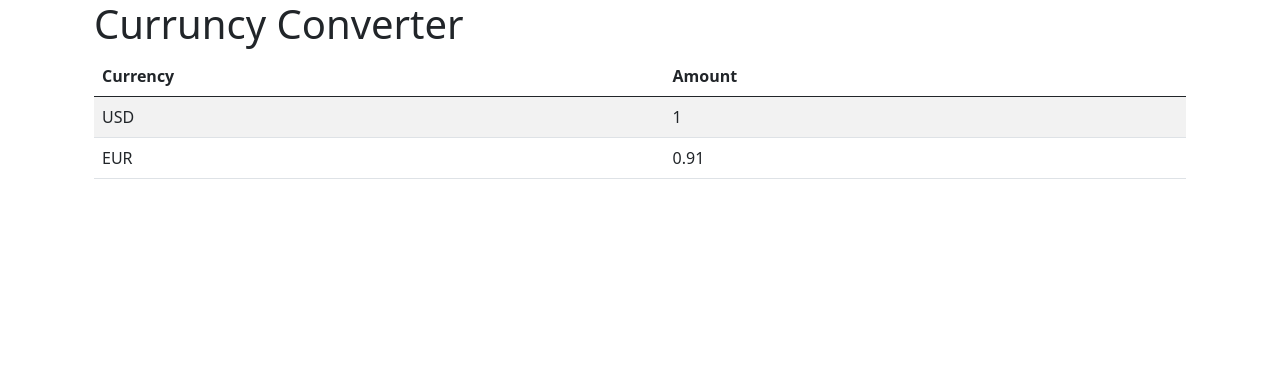
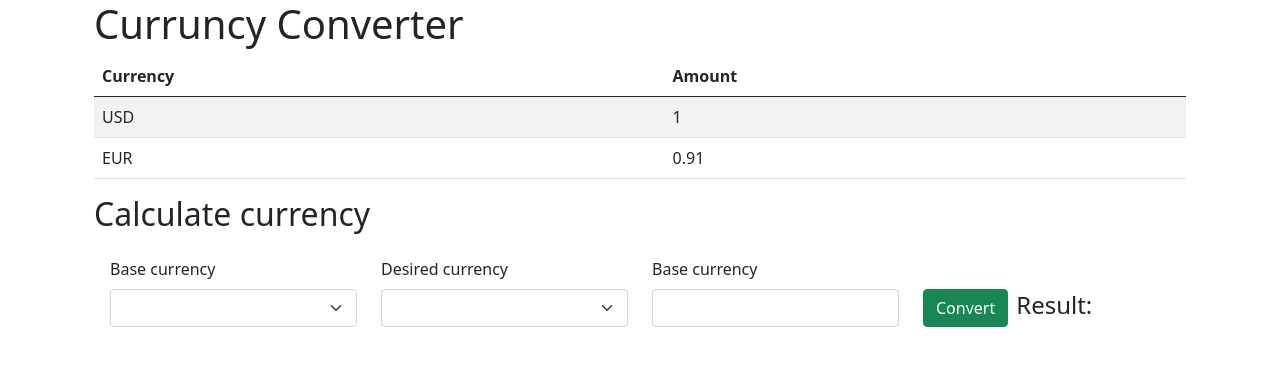
Before and after one commit to ortigaliev/JavaScriptApiPractice, a plain HTML site: page index.html in a window 1280 px wide. Drawn offline with nearby package versions, Linux system fonts and the light colour scheme.

Commit message:
feat: Develop calculate section

```diff
--- a/index.html
+++ b/index.html
@@ -31,6 +31,26 @@
           </tr>
         </tbody>
       </table>
+      <h2>Calculate currency</h2>
+      <div class="row p-3" id="converter">
+        <div class="col-6 col-sm-3">
+          <label for="form-currency" class="form-label">Base currency</label>
+          <select class="form-select" id="form-currency"></select>
+        </div>
+        <div class="col-6 col-sm-3">
+          <label for="to-currency" class="form-label">Desired currency</label>
+          <select class="form-select" id="form-currency"></select>
+        </div>
+        <div class="col-6 col-sm-3">
+          <label for="form-currency" class="form-label">Base currency</label>
+          <input class="form-control" id="amount" type="number"></input>
+        </div>
+        <div class="col-6 col-sm-3 d-flex align-items-end">
+          <button id="convert" class="btn btn-success">Convert</button>
+          <h4 id="result" class="ms-2">Result: </h4>
+        </div>
+
+      </div>
     </div>
     <script src="app.js"></script>
   </body>
```
